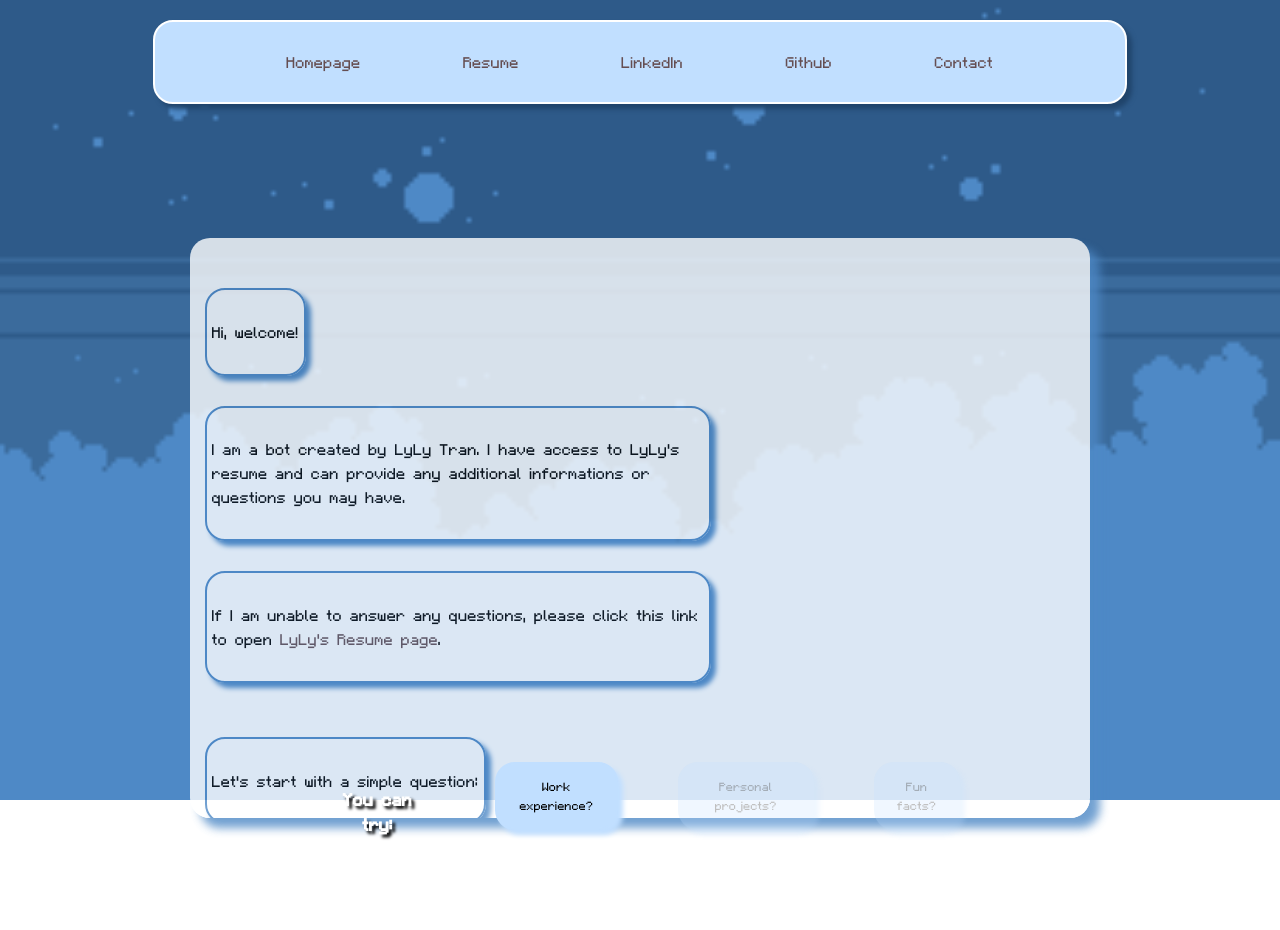
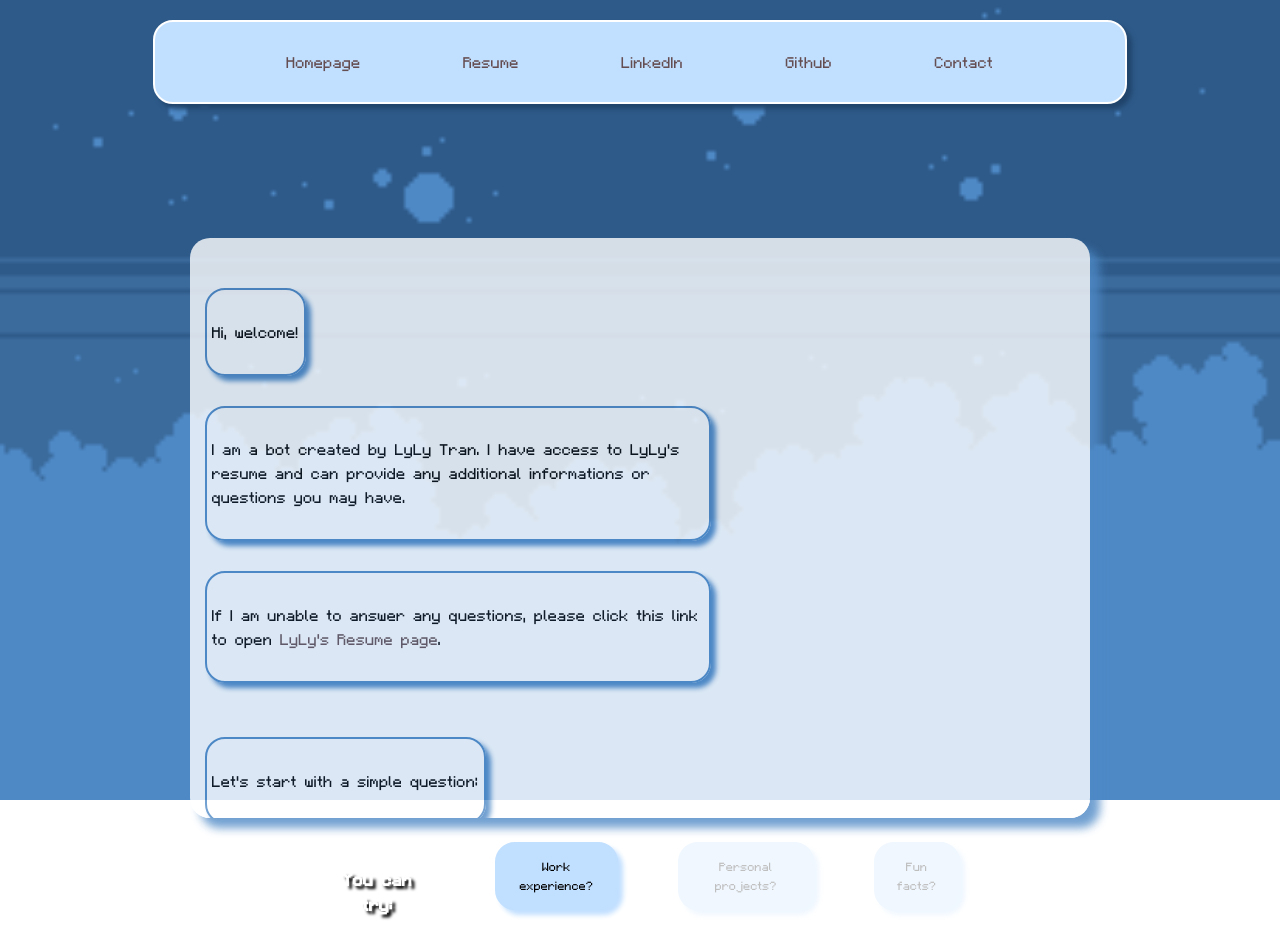
Before and after one commit to ltlely/Portfolio, a plain HTML site: page public/home.html in a window 1280 px wide. Before the commit the page ends 850 px from the top, so only its background shows below. Drawn offline with Linux system fonts and the light colour scheme.

Commit message:
moved buttons lower

```diff
--- a/public/home.css
+++ b/public/home.css
@@ -76,7 +76,7 @@ body {
   justify-content: center;
   align-items: center;
   position: absolute;
-  bottom: -50px;
+  bottom: -130px;
   left: 50%;
   transform: translateX(-50%);
   font-size: calc(16px + (3 * ((100vw - 320px) / 680)));
```
